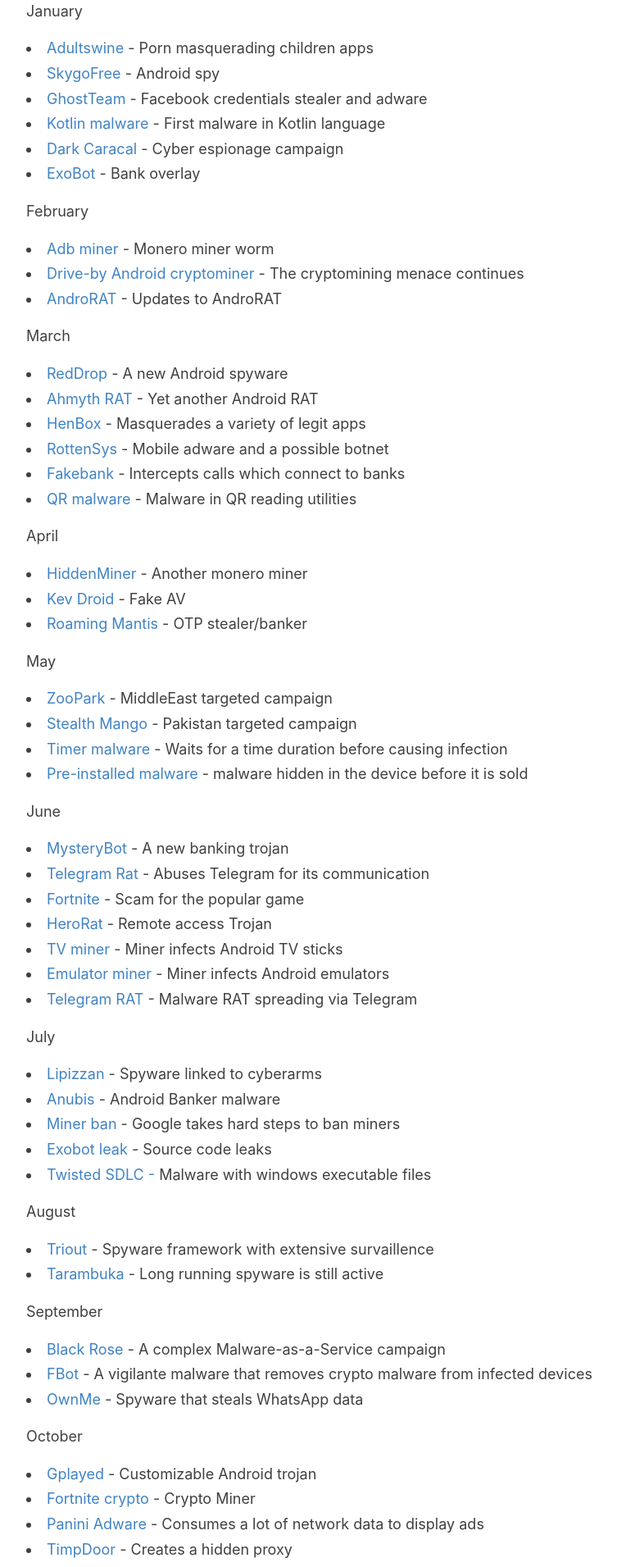
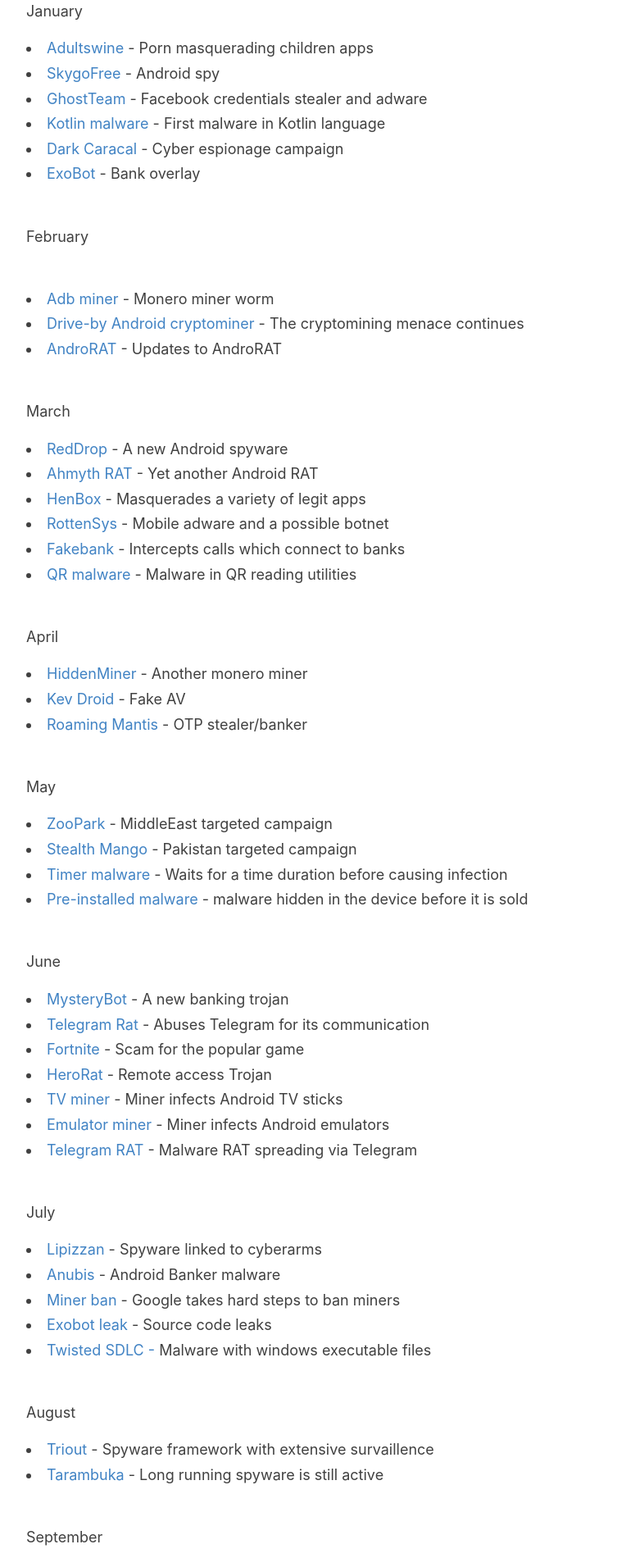
Before and after one commit to sk3ptre/sk3ptre.github.io, a Jekyll site: the page built from _posts/2018-01-17-malwareTimeline2018.md, in a window 1280 px wide. Shown: the part 315-2226 px from the top of the page at 82% size, without its empty margins (248-1001 px from the left). Built offline with Jekyll 4.4.1, drawn with Linux system fonts in a browser that asks for light colours; our own code applies the rules of GitHub Pages for plain Markdown files.

Commit message:
Update 2018-01-17-malwareTimeline2018.md

```diff
--- a/_posts/2018-01-17-malwareTimeline2018.md
+++ b/_posts/2018-01-17-malwareTimeline2018.md
@@ -9,15 +9,15 @@
 <li><a href="https://info.lookout.com/rs/051-ESQ-475/images/Lookout_Dark-Caracal_srr_20180118_us_v.1.0.pdf">Dark Caracal</a> - Cyber espionage campaign</li>
 <li><a href="https://clientsidedetection.com/exobot_android_malware_spreading_via_google_play_store.html">ExoBot</a> - Bank overlay</li>
 
-
+<br>
 February
-
+<br><br>
 <li><a href="http://blog.netlab.360.com/adb-miner-more-information-en/">Adb miner</a> - Monero miner worm</li>
 <li><a href="https://blog.malwarebytes.com/threat-analysis/2018/02/drive-by-cryptomining-campaign-attracts-millions-of-android-users/">Drive-by Android cryptominer</a> - The cryptomining menace continues</li>
 <li><a href="https://blog.trendmicro.com/trendlabs-security-intelligence/new-androrat-exploits-dated-permanent-rooting-vulnerability-allows-privilege-escalation/">AndroRAT</a> - Updates to AndroRAT</li>
 
 
-March
+<br>March
 
 <li><a href="https://www.wandera.com/blog/reddrop-malware/">RedDrop</a> - A new Android spyware</li>
 <li><a href="https://www.mysonicwall.com/SonicAlert/searchresults.aspx?ev=article&id=1129">Ahmyth RAT</a> - Yet another Android RAT</li>
@@ -27,14 +27,14 @@
 <li><a href="https://nakedsecurity.sophos.com/2018/03/23/crooks-infiltrate-google-play-with-malware-lurking-in-qr-reading-utilities/">QR malware</a> - Malware in QR reading utilities</li>
 
 
-April
+<br>April
 
 <li><a href="https://blog.trendmicro.com/trendlabs-security-intelligence/monero-mining-hiddenminer-android-malware-can-potentially-cause-device-failure/">HiddenMiner </a> - Another monero miner</li>
 <li><a href="http://blog.talosintelligence.com/2018/04/fake-av-investigation-unearths-kevdroid.html">Kev Droid</a> - Fake AV </li>
 <li><a href="https://securelist.com/roaming-mantis-uses-dns-hijacking-to-infect-android-smartphones/85178/">Roaming Mantis</a> - OTP stealer/banker</li>
 
 
-May
+<br>May
 
 <li><a href="https://media.kasperskycontenthub.com/wp-content/uploads/sites/43/2018/05/03114450/ZooPark_for_public_final_edit.pdf">ZooPark</a> - MiddleEast targeted campaign</li>
 <li><a href="https://info.lookout.com/rs/051-ESQ-475/images/lookout-stealth-mango-srr-us.pdf">Stealth Mango</a> - Pakistan targeted campaign</li>
@@ -42,7 +42,7 @@
 <li><a href="https://www.engadget.com/2018/05/24/report-finds-android-malware-pre-installed-on-hundreds-of-phones/">Pre-installed malware</a> - malware hidden in the device before it is sold</li>
 
 
-June
+<br>June
 
 <li><a href="https://www.threatfabric.com/blogs/mysterybot__a_new_android_banking_trojan_ready_for_android_7_and_8.html">MysteryBot</a> - A new banking trojan</li>
 <li><a href="https://www.welivesecurity.com/2018/06/18/new-telegram-abusing-android-rat/">Telegram Rat</a> - Abuses Telegram for its communication</li>
@@ -53,7 +53,7 @@
 <li><a href="https://www.welivesecurity.com/2018/06/18/new-telegram-abusing-android-rat/">Telegram RAT</a> - Malware RAT spreading via Telegram</li>
 
 
-July
+<br>July
 
 <li><a href="https://nakedsecurity.sophos.com/2017/07/28/lipizzan-spyware-linked-to-cyberarms-firm-plunders-sms-logs-and-photos/">Lipizzan</a> - Spyware linked to cyberarms</li>
 <li><a href="https://securityintelligence.com/anubis-strikes-again-mobile-malware-continues-to-plague-users-in-official-app-stores/">Anubis</a> - Android Banker malware</li>
@@ -62,20 +62,20 @@
 <li><a href="https://researchcenter.paloaltonetworks.com/2018/07/unit42-hidden-devil-development-life-cycle-google-play-apps-infected-windows-executable-files/">Twisted SDLC - </a>Malware with windows executable files</li>
 
 
-August
+<br>August
 
 <li><a href="https://labs.bitdefender.com/2018/08/triout-spyware-framework-for-android-with-extensive-surveillance-capabilities/">Triout</a> - Spyware framework with extensive survaillence</li>
 <li><a href="https://securitynews.sonicwall.com/xmlpost/a-long-running-android-spyware-which-targets-social-apps-is-still-active/">Tarambuka</a> - Long running spyware is still active</li>
 
 
-September
+<br>September
 
 <li><a href="https://research.checkpoint.com/meet-black-rose-lucy-the-latest-russian-maas-botnet/">Black Rose</a> - A complex Malware-as-a-Service campaign</li>
 <li><a href="https://securitynews.sonicwall.com/xmlpost/vigilante-malware-removes-cryptominers-from-the-infected-device/">FBot</a> - A vigilante malware that removes crypto malware from infected devices</li>
 <li><a href="https://file.gdatasoftware.com/web/de/documents/whitepaper/G_DATA_WhitePaper_-_Analysis_of_Android.Trojan-Spy.Buhsam.A.pdf">OwnMe</a> - Spyware that steals WhatsApp data</li>
 
 
-October
+<br>October
 
 <li><a href="https://blog.talosintelligence.com/2018/10/gplayedtrojan.html">Gplayed</a> - Customizable Android trojan</li>
 <li><a href="https://blog.malwarebytes.com/cybercrime/2018/10/fortnite-gamers-targeted-by-data-theft-malware/">Fortnite crypto</a> - Crypto Miner</li>
@@ -83,12 +83,12 @@
 <li><a href="https://securingtomorrow.mcafee.com/mcafee-labs/android-timpdoor-turns-mobile-devices-into-hidden-proxies/">TimpDoor </a> - Creates a hidden proxy</li>
 
 
-November
+<br>November
 
 <li><a href="https://techcrunch.com/2018/11/20/half-a-million-android-users-tricked-into-downloading-malware-from-google-play/">MaliciousDev</a> - Apps from a malicious dev</li>
 
 
-December
+<br>December
 
 <li><a href="https://news.sophos.com/en-us/2018/12/06/android-clickfraud-fake-iphone/">ClickFraud</a> - Malware changes the User-Agent for get more profit</li>
 <li><a href="https://www.welivesecurity.com/2018/12/11/android-trojan-steals-money-paypal-accounts-2fa/">PaypalStealer</a> - Steals money from PayPal accounts</li>
```
